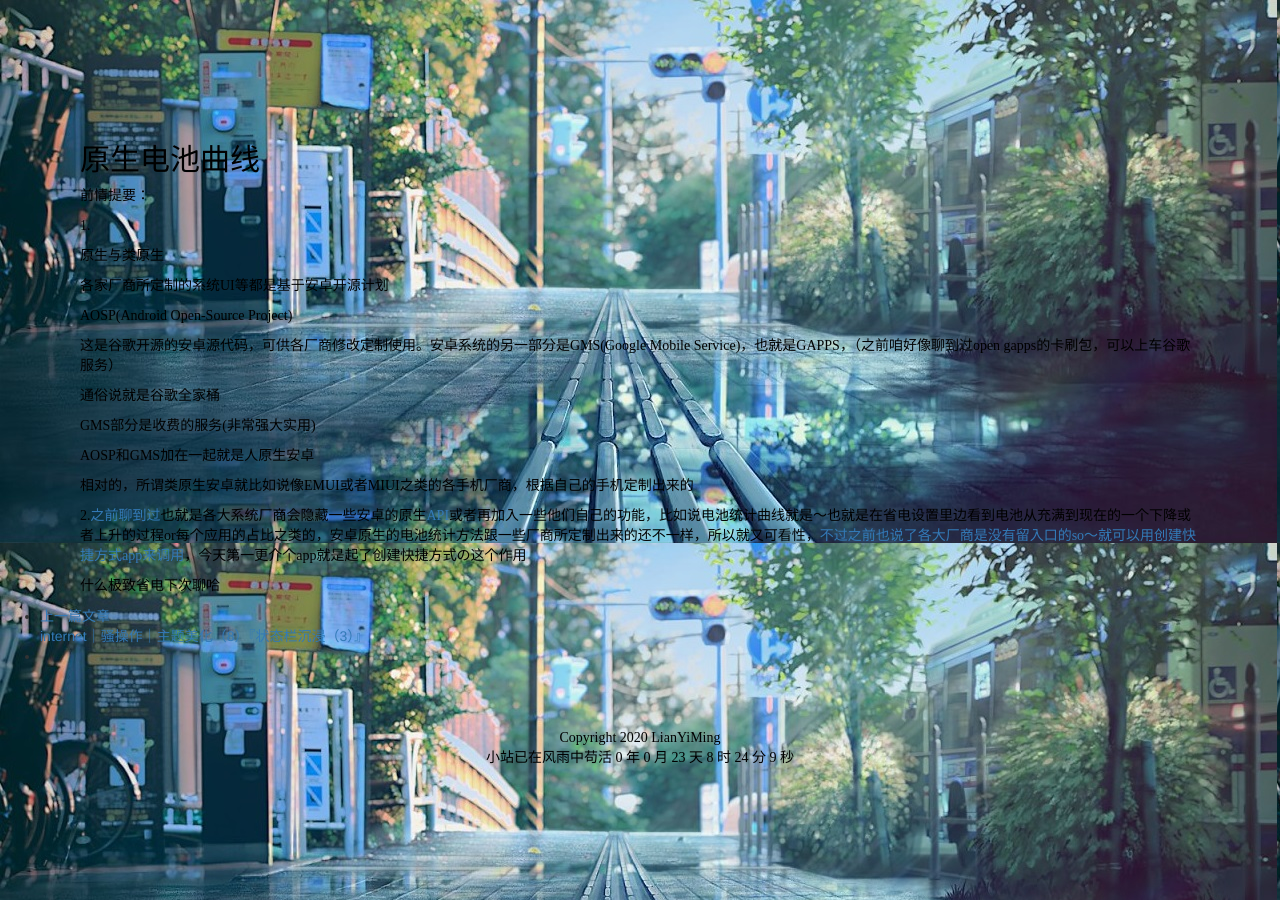
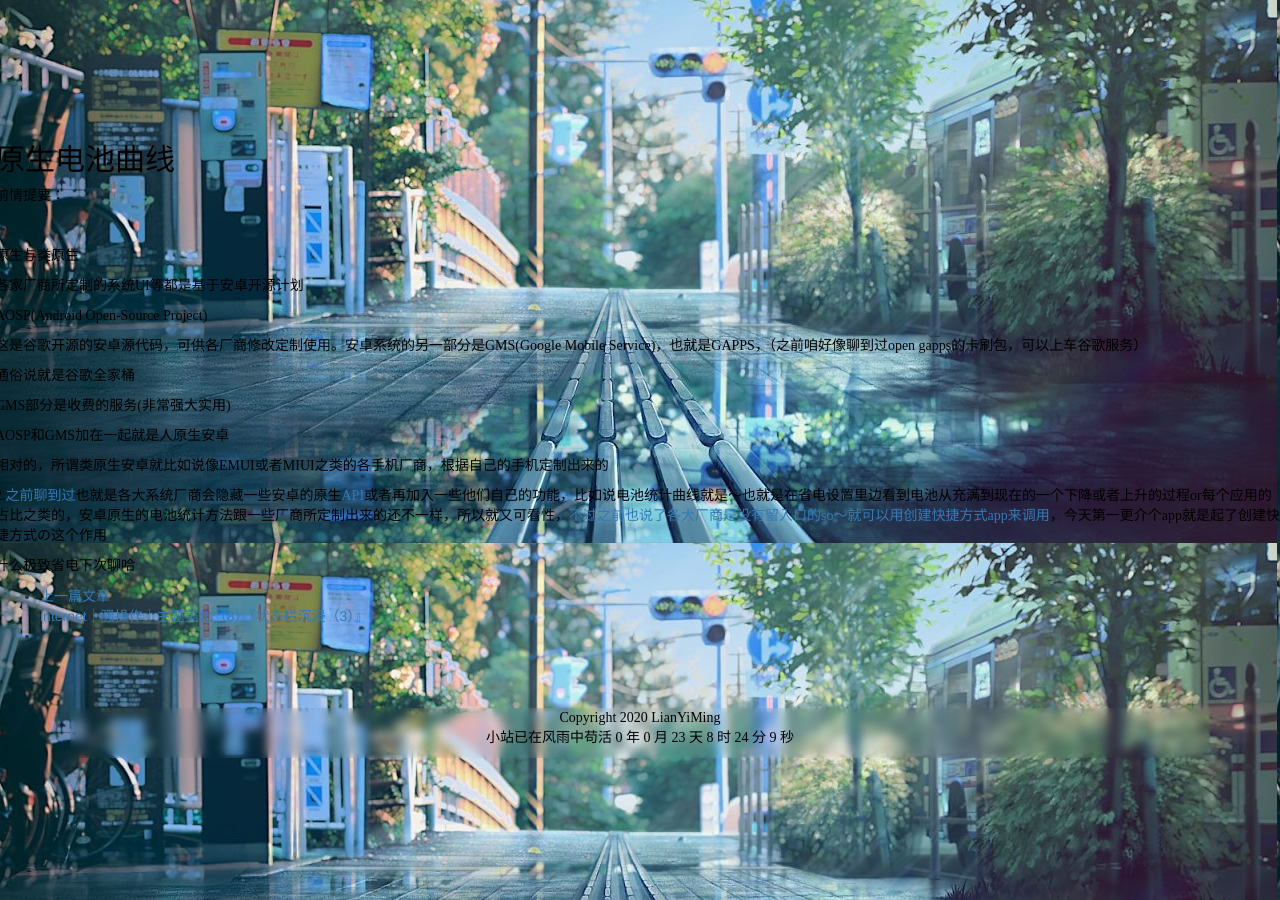
Before and after one commit to LianYiMing/JekyllBlog, a Jekyll site: the page built from _posts/2020-7-25-原生电池曲线----------.md, in a window 1280 px wide. Built offline with Jekyll 4.4.1, drawn with Linux system fonts in a browser that asks for light colours; nearby versions of some CDN libraries.

Commit message:
修改post

```diff
--- a/_layouts/post.html
+++ b/_layouts/post.html
@@ -12,26 +12,19 @@ layout: default
 <meta name="referrer" content="never">
 <!--让公众号图片认为自己在微信里，避免“来自公众号不可引用”-->
 <style type="text/css">
-	body{
-
-		-webkit-backdrop-filter: blur(10px);
-		backdrop-filter: blur(10px);
-		background-attachment: fixed;
-	}
 
 </style>
 <title>
 	{{ post.title }}
 </title>
 <article>
-	<div class="container">
+
 		<div class="row">
 			<div class="articlebody">
 
 				{{ content }}
 			</div>
 		</div>
-	</div>
 	<ul class="poster">
 		<li>
 			<a href="{{ post.previous.url | pretend:site.baseurl | replace: '//', '/' }}" data-toggle="toolip" data-placement="top"
--- a/css/blog.css
+++ b/css/blog.css
@@ -78,7 +78,7 @@ p {}
 .postcontent {
 	margin-left: 10px;
 	margin-right: 10px;
-	font-family: 'KaiTi', 'Times New Roman', serif;
+	font-family: 'siyuansongti', 'Times New Roman', serif;
 }
 
 .wrapper {
```
